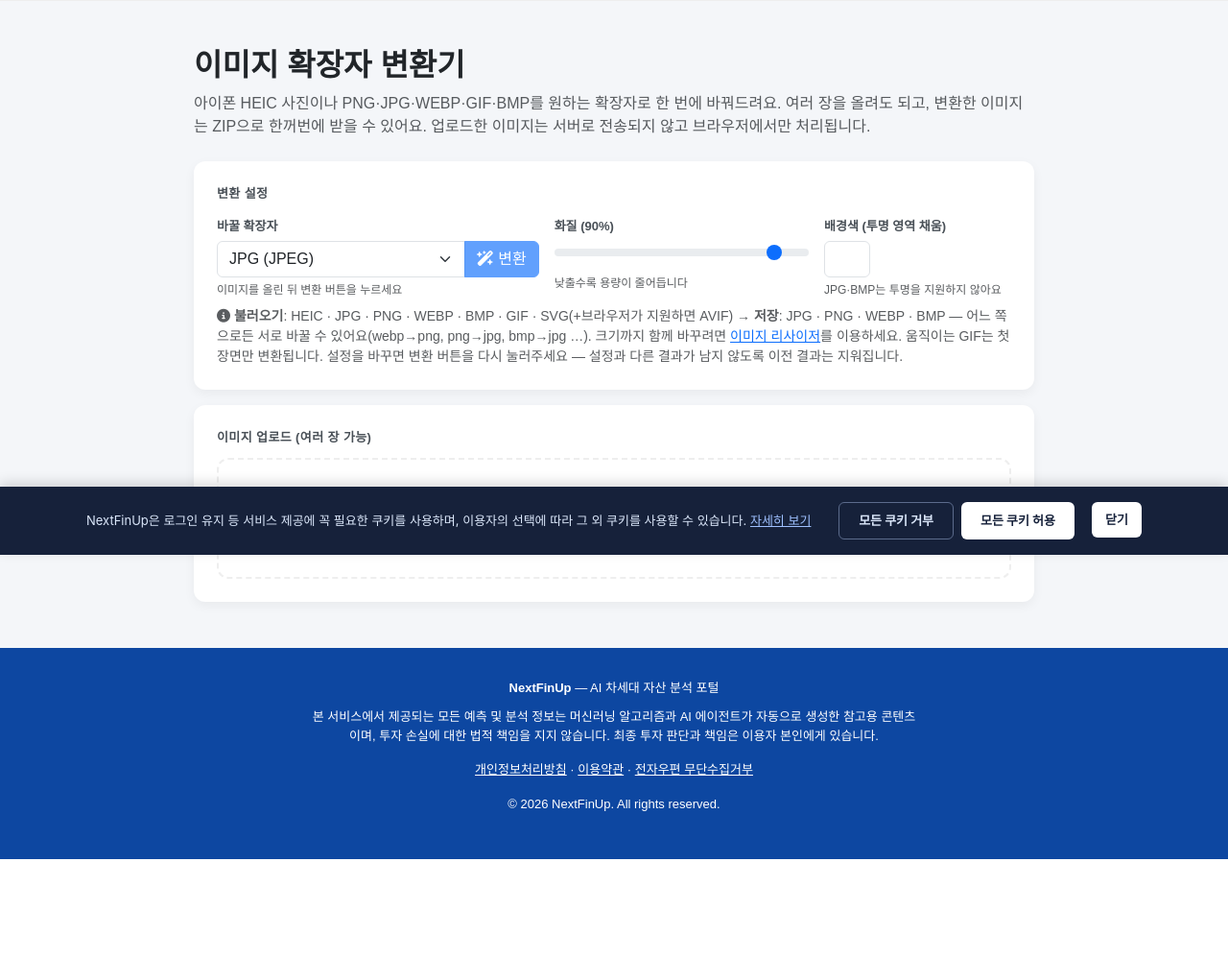
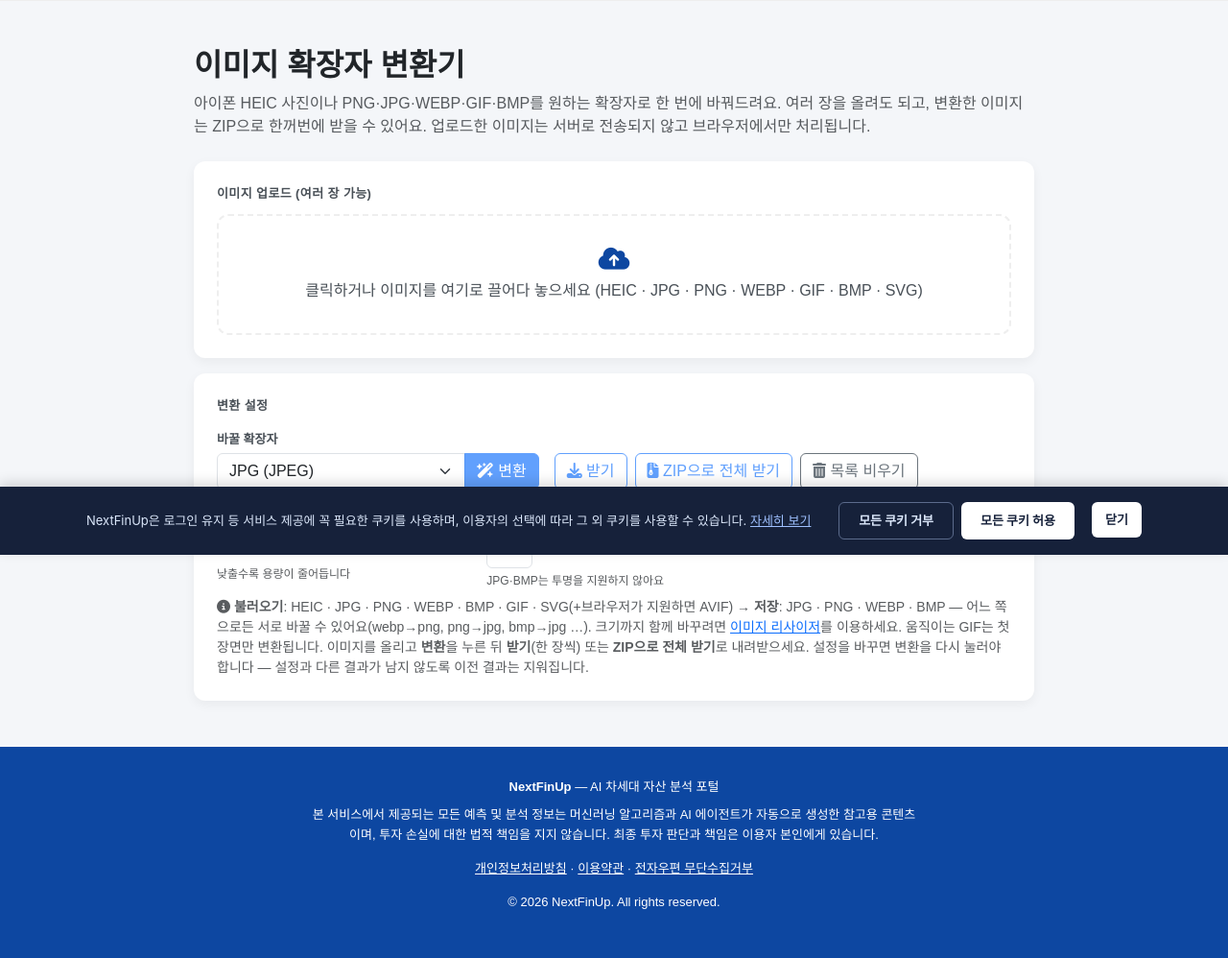
Before and after one commit to banks21c/aix_prjt_2026, a Django app: page /tools/image-converter/ in a window 1280 px wide. Shown: the part 222-1220 px from the top of the page at 96% size. Before the commit the page ends 1117 px from the top, so only its background shows below. Run offline with Django 5.2, Linux system fonts and the light colour scheme; data comes from the database, SQL or seed files in the repository; data that the repository does not hold is empty.

Commit message:
이미지 확장자 변환기: 업로드를 맨 위로, 실행 버튼을 한 줄에 모음
- 이미지 업로드 카드를 변환 설정 카드 위로 (올리고 → 확장자 고르고 → 변환 순서)
- 변환 버튼 오른쪽에 받기 / ZIP으로 전체 받기 / 목록 비우기를 나란히 배치. ZIP·목록 비우기는
  결과 카드 머리말에 떨어져 있었는데, 실행 버튼이 두 군데로 나뉘어 있을 이유가 없다
- 받기: 변환 결과를 하나씩 내려받는다. 연속으로 click()하면 일부를 조용히 무시하는 브라우저가
  있어 400ms 간격을 둔다. 여러 장이면 버튼에 장수를 표시한다
- 받기·ZIP은 변환 결과가 있을 때만 활성 — 상태 변경을 syncActionButtons 한 곳으로 모았다

Co-Authored-By: Claude Opus 5 (1M context) <noreply@anthropic.com>
Claude-Session: https://claude.ai/code/session_01K8aJBMU7bUZCwgsx3rnMXA

```diff
--- a/articles/templates/articles/image_converter.html
+++ b/articles/templates/articles/image_converter.html
@@ -46,6 +46,7 @@
         .ic-quality-row { display: none; }
         .ic-bg-row { display: none; }
         .ic-progress { display: none; }
+        .ic-actions { display: flex; gap: 8px; flex-wrap: wrap; }
     </style>
 <link rel="stylesheet" href="{% static 'articles/vendor/fontawesome/css/fontawesome.min.css' %}">
 <link rel="stylesheet" href="{% static 'articles/vendor/fontawesome/css/solid.min.css' %}">
@@ -64,8 +65,17 @@
         </div>
 
         <div class="card card-custom bg-white p-3 p-md-4 mb-3">
+            <div class="ic-section-title">이미지 업로드 (여러 장 가능)</div>
+            <div class="ic-dropzone" id="ic-dropzone">
+                <i class="fa-solid fa-cloud-arrow-up d-block"></i>
+                클릭하거나 이미지를 여기로 끌어다 놓으세요 (HEIC · JPG · PNG · WEBP · GIF · BMP · SVG)
+                <input type="file" id="ic-file" accept="image/*,.heic,.heif" multiple class="d-none">
+            </div>
+        </div>
+
+        <div class="card card-custom bg-white p-3 p-md-4 mb-3">
             <div class="ic-section-title">변환 설정</div>
-            <div class="row g-3">
+            <div class="row g-3 align-items-end">
                 <div class="col-md-5 ic-field">
                     <label for="ic-format">바꿀 확장자</label>
                     <div class="input-group">
@@ -79,8 +89,14 @@
                             <i class="fa-solid fa-wand-magic-sparkles"></i> 변환
                         </button>
                     </div>
-                    <div class="form-text text-muted">이미지를 올린 뒤 변환 버튼을 누르세요</div>
                 </div>
+                <div class="col-md-7 ic-actions">
+                    <button type="button" id="ic-download-btn" class="btn btn-outline-primary" disabled><i class="fa-solid fa-download"></i> 받기</button>
+                    <button type="button" id="ic-zip-btn" class="btn btn-outline-primary" disabled><i class="fa-solid fa-file-zipper"></i> ZIP으로 전체 받기</button>
+                    <button type="button" id="ic-clear-btn" class="btn btn-outline-secondary"><i class="fa-solid fa-trash-can"></i> 목록 비우기</button>
+                </div>
+            </div>
+            <div class="row g-3 mt-0">
                 <div class="col-md-4 ic-field ic-quality-row">
                     <label for="ic-quality">화질 (<span id="ic-quality-value">90</span>%)</label>
                     <input type="range" id="ic-quality" class="form-range" min="10" max="100" value="90">
@@ -97,27 +113,13 @@
                 <b>불러오기</b>: HEIC · JPG · PNG · WEBP · BMP · GIF · SVG(+브라우저가 지원하면 AVIF) →
                 <b>저장</b>: JPG · PNG · WEBP · BMP — 어느 쪽으로든 서로 바꿀 수 있어요(webp→png, png→jpg, bmp→jpg …).
                 크기까지 함께 바꾸려면 <a href="{% url 'image_resizer' %}">이미지 리사이저</a>를 이용하세요. 움직이는 GIF는 첫 장면만 변환됩니다.
-                설정을 바꾸면 변환 버튼을 다시 눌러주세요 — 설정과 다른 결과가 남지 않도록 이전 결과는 지워집니다.
-            </div>
-        </div>
-
-        <div class="card card-custom bg-white p-3 p-md-4 mb-3">
-            <div class="ic-section-title">이미지 업로드 (여러 장 가능)</div>
-            <div class="ic-dropzone" id="ic-dropzone">
-                <i class="fa-solid fa-cloud-arrow-up d-block"></i>
-                클릭하거나 이미지를 여기로 끌어다 놓으세요 (HEIC · JPG · PNG · WEBP · GIF · BMP · SVG)
-                <input type="file" id="ic-file" accept="image/*,.heic,.heif" multiple class="d-none">
+                이미지를 올리고 <b>변환</b>을 누른 뒤 <b>받기</b>(한 장씩) 또는 <b>ZIP으로 전체 받기</b>로 내려받으세요.
+                설정을 바꾸면 변환을 다시 눌러야 합니다 — 설정과 다른 결과가 남지 않도록 이전 결과는 지워집니다.
             </div>
         </div>
 
         <div class="card card-custom bg-white p-3 p-md-4" id="ic-result-card" style="display:none;">
-            <div class="d-flex justify-content-between align-items-center mb-2 flex-wrap gap-2">
-                <div class="ic-section-title mb-0" id="ic-list-title">올린 이미지</div>
-                <div class="d-flex gap-2">
-                    <button type="button" id="ic-zip-btn" class="btn btn-primary btn-sm"><i class="fa-solid fa-file-zipper"></i> ZIP으로 전체 받기</button>
-                    <button type="button" id="ic-clear-btn" class="btn btn-outline-secondary btn-sm"><i class="fa-solid fa-trash-can"></i> 목록 비우기</button>
-                </div>
-            </div>
+            <div class="ic-section-title" id="ic-list-title">올린 이미지</div>
             <div class="ic-progress alert alert-light border py-2 px-3 mb-3" id="ic-progress">
                 <i class="fa-solid fa-spinner fa-spin"></i> <span id="ic-progress-text">변환 중…</span>
             </div>
@@ -143,6 +145,7 @@
     var listTitleEl = document.getElementById('ic-list-title');
     var hintEl = document.getElementById('ic-hint');
     var convertBtn = document.getElementById('ic-convert-btn');
+    var downloadBtn = document.getElementById('ic-download-btn');
     var zipBtn = document.getElementById('ic-zip-btn');
     var clearBtn = document.getElementById('ic-clear-btn');
     var progressEl = document.getElementById('ic-progress');
@@ -406,6 +409,18 @@
         showPending('변환 버튼을 누르면 ' + sourceFiles.length + '장을 ' + labelFor(formatEl.value) + '로 바꿉니다.');
     }
 
+    function okResults() {
+        return results.filter(function (r) { return !r.error; });
+    }
+
+    // 받기·ZIP은 변환 결과가 있을 때만 — 결과가 없는데 눌러서 아무 일도 안 일어나는 상황을 막는다
+    function syncActionButtons() {
+        var n = okResults().length;
+        downloadBtn.disabled = n === 0;
+        zipBtn.disabled = n === 0;
+        downloadBtn.innerHTML = '<i class="fa-solid fa-download"></i> 받기' + (n > 1 ? ' (' + n + '장)' : '');
+    }
+
     function releaseUrls() {
         results.forEach(function (r) { if (r.url) URL.revokeObjectURL(r.url); });
         pendingUrls.forEach(function (u) { URL.revokeObjectURL(u); });
@@ -422,7 +437,7 @@
         if (!sourceFiles.length) {
             resultCard.style.display = 'none';
             convertBtn.disabled = true;
-            zipBtn.disabled = true;
+            syncActionButtons();
             return;
         }
         resultCard.style.display = 'block';
@@ -455,7 +470,7 @@
             listEl.appendChild(row);
         });
         convertBtn.disabled = false;
-        zipBtn.disabled = true;
+        syncActionButtons();
     }
 
     function runConversion() {
@@ -467,17 +482,16 @@
         resultCard.style.display = 'block';
         progressEl.style.display = 'block';
         convertBtn.disabled = true;
-        zipBtn.disabled = true;
+        syncActionButtons();
 
         var list = sourceFiles;
         var done = 0;
         function step(i) {
             if (i >= list.length) {
                 progressEl.style.display = 'none';
-                var okCount = results.filter(function (r) { return !r.error; }).length;
-                listTitleEl.textContent = '변환 결과 (' + okCount + '장)';
+                listTitleEl.textContent = '변환 결과 (' + okResults().length + '장)';
                 convertBtn.disabled = false;
-                zipBtn.disabled = okCount === 0;
+                syncActionButtons();
                 return;
             }
             var file = list[i];
@@ -543,11 +557,28 @@
         hintEl.textContent = '';
         resultCard.style.display = 'none';
         convertBtn.disabled = true;
-        zipBtn.disabled = true;
+        syncActionButtons();
+    });
+
+    // 여러 장일 때는 브라우저가 "여러 파일 다운로드"를 한 번 물어볼 수 있다. 간격을 두지 않고
+    // 연속으로 click()하면 일부를 조용히 무시하는 브라우저가 있어 400ms씩 띄운다.
+    downloadBtn.addEventListener('click', function () {
+        var ok = okResults();
+        if (!ok.length) return;
+        ok.forEach(function (r, i) {
+            setTimeout(function () {
+                var a = document.createElement('a');
+                a.href = r.url || URL.createObjectURL(r.blob);
+                a.download = r.outName;
+                document.body.appendChild(a);
+                a.click();
+                document.body.removeChild(a);
+            }, i * 400);
+        });
     });
 
     zipBtn.addEventListener('click', function () {
-        var ok = results.filter(function (r) { return !r.error; });
+        var ok = okResults();
         if (!ok.length) return;
 
         var original = zipBtn.innerHTML;
@@ -570,12 +601,13 @@
         }).catch(function (e) {
             alert('ZIP을 만들지 못했습니다: ' + ((e && e.message) || e) + '\n각 이미지의 "받기" 버튼으로 하나씩 내려받을 수 있어요.');
         }).then(function () {
-            zipBtn.disabled = false;
             zipBtn.innerHTML = original;
+            syncActionButtons();
         });
     });
 
     updateFormatUI();
+    syncActionButtons();
 })();
 </script>
 </body>
```
